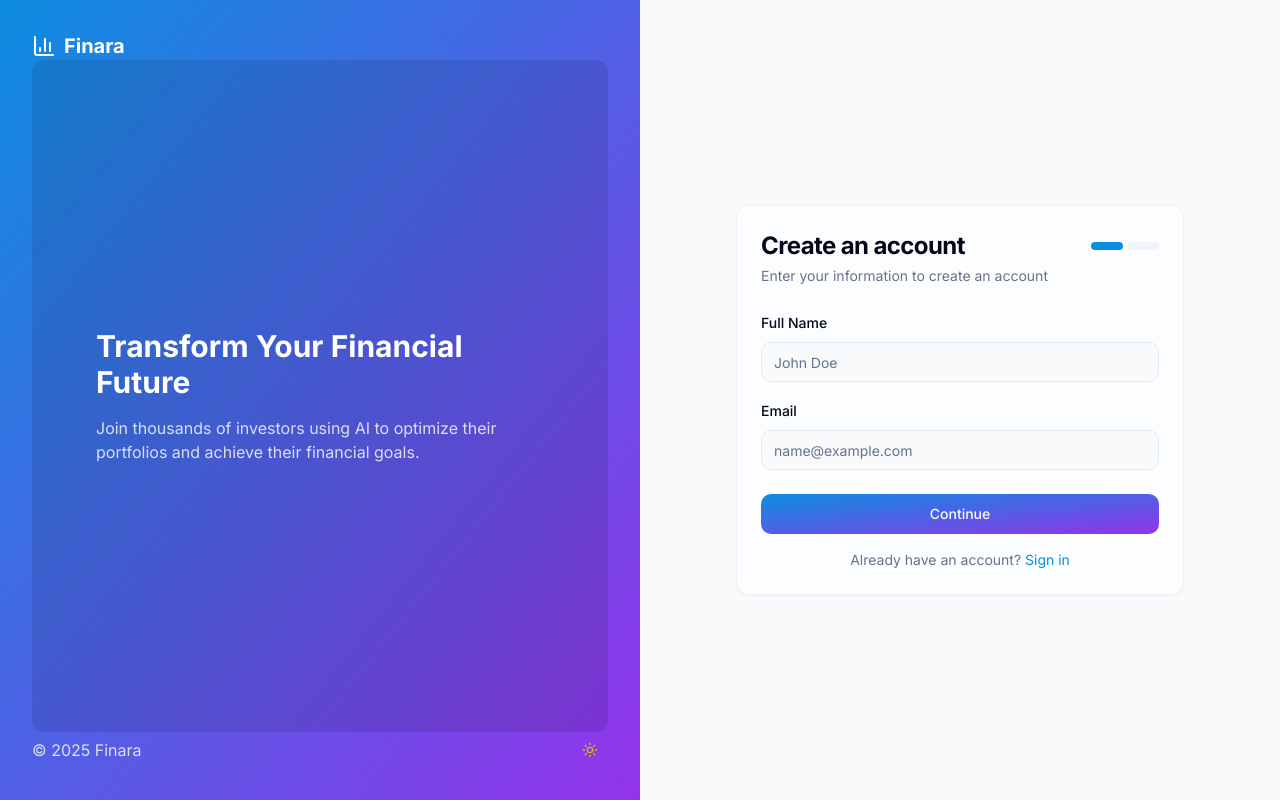
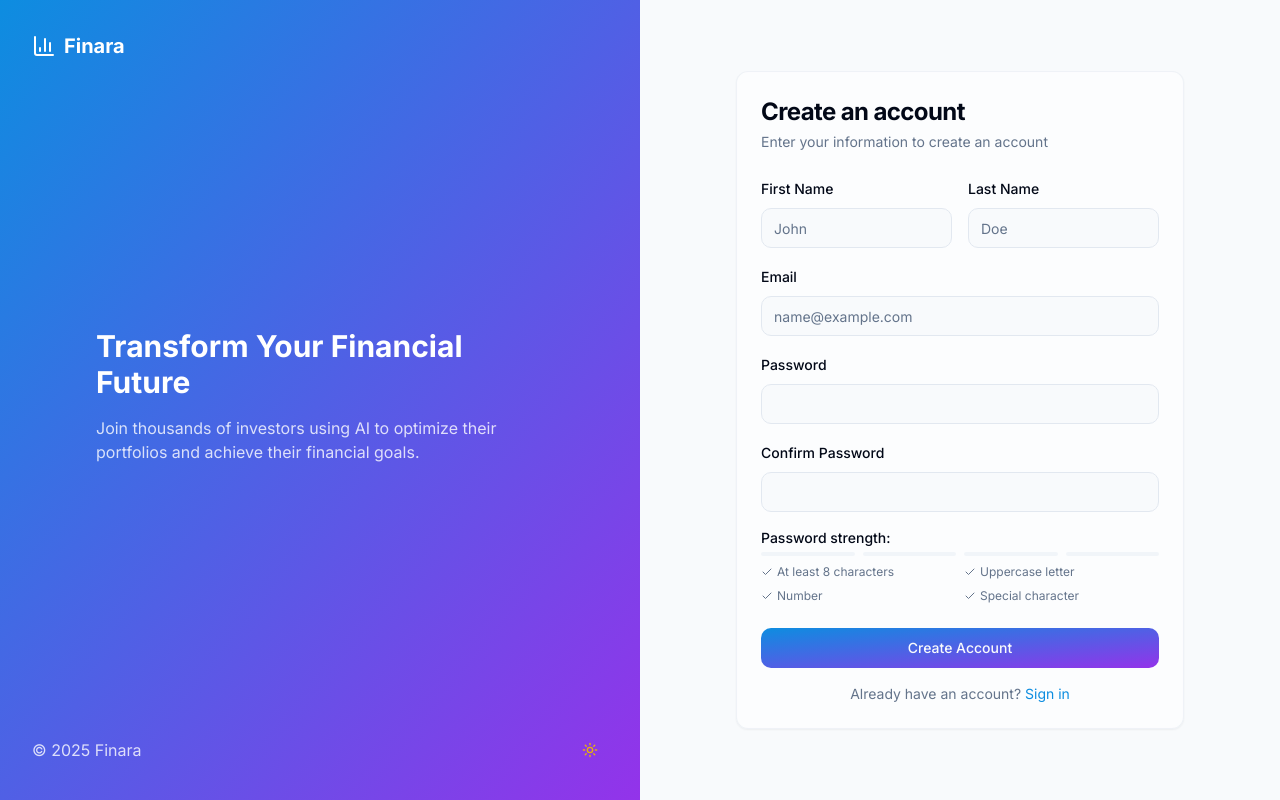
Before and after one commit to Chandresh726/Finara-Frontend, a Next.js app: page /signup in a window 1280 px wide. Built offline with nearby package versions, Linux system fonts and the light colour scheme.

Commit message:
updated UI

```diff
--- a/app/(auth)/layout.tsx
+++ b/app/(auth)/layout.tsx
@@ -20,7 +20,7 @@ export default function AuthLayout({
         </div>
 
         <div className="relative h-full flex items-center justify-center">
-          <div className="absolute inset-0 bg-black/10 rounded-xl" />
+          <div className="absolute inset-0" />
           <div className="relative z-10 text-white max-w-md">
             <h1 className="text-3xl font-bold mb-4">Transform Your Financial Future</h1>
             <p className="text-white/80">
--- a/app/(auth)/login/page.tsx
+++ b/app/(auth)/login/page.tsx
@@ -6,7 +6,7 @@ import Link from "next/link"
 import { useForm } from "react-hook-form"
 import { zodResolver } from "@hookform/resolvers/zod"
 import { motion } from "framer-motion"
-import { CheckCircle, Loader2 } from "lucide-react"
+import { CheckCircle, Loader2, Lock, Mail } from "lucide-react"
 
 import { Button } from "@/components/ui/button"
 import { Card, CardContent, CardDescription, CardFooter, CardHeader, CardTitle } from "@/components/ui/card"
@@ -42,28 +42,33 @@ export default function LoginPage() {
     })
   }
 
+  if (isSuccess) {
     return (
       <div className="w-full max-w-md">
         <motion.div initial={{ opacity: 0, y: 20 }} animate={{ opacity: 1, y: 0 }} transition={{ duration: 0.5 }}>
           <Card className="border border-border/50 bg-card/50 backdrop-blur-sm">
-          {isSuccess ? (
-            <div className="p-8 text-center">
-              <motion.div
-                initial={{ scale: 0 }}
-                animate={{ scale: 1 }}
-                transition={{ type: "spring", stiffness: 200, damping: 10 }}
-                className="w-16 h-16 bg-green-100 dark:bg-green-900/30 rounded-full flex items-center justify-center mx-auto mb-4"
-              >
-                <CheckCircle className="h-8 w-8 text-green-600 dark:text-green-400" />
-              </motion.div>
-              <h2 className="text-2xl font-bold mb-2">Login Successful!</h2>
-              <p className="text-muted-foreground mb-4">Redirecting you to your dashboard...</p>
-              <div className="flex justify-center">
-                <Loader2 className="h-6 w-6 animate-spin text-finance-500 dark:text-finance-400" />
+            <CardHeader className="space-y-1">
+              <div className="flex items-center justify-center">
+                <div className="rounded-full bg-green-100 dark:bg-green-900/30 p-3">
+                  <CheckCircle className="h-6 w-6 text-green-600 dark:text-green-400" />
                 </div>
               </div>
-          ) : (
-            <>
+              <CardTitle className="text-2xl font-bold text-center">Login Successful!</CardTitle>
+              <CardDescription className="text-center">Redirecting you to your dashboard...</CardDescription>
+            </CardHeader>
+            <CardContent className="flex justify-center">
+              <Loader2 className="h-6 w-6 animate-spin text-finance-500 dark:text-finance-400" />
+            </CardContent>
+          </Card>
+        </motion.div>
+      </div>
+    )
+  }
+
+  return (
+    <div className="w-full max-w-md">
+      <motion.div initial={{ opacity: 0, y: 20 }} animate={{ opacity: 1, y: 0 }} transition={{ duration: 0.5 }}>
+        <Card className="border border-border/50 bg-card/50 backdrop-blur-sm">
           <CardHeader className="space-y-1">
             <CardTitle className="text-2xl font-bold">Welcome back</CardTitle>
             <CardDescription>Enter your credentials to access your account</CardDescription>
@@ -72,13 +77,18 @@ export default function LoginPage() {
             <CardContent className="space-y-4">
               <div className="space-y-2">
                 <Label htmlFor="email">Email</Label>
+                <div className="relative">
+                  <div className="absolute inset-y-0 left-0 flex items-center pl-3 pointer-events-none">
+                    <Mail className="h-5 w-5 text-muted-foreground" />
+                  </div>
                   <Input
                     id="email"
                     type="email"
                     placeholder="name@example.com"
+                    className={`pl-10 ${errors.email ? "border-destructive" : ""}`}
                     {...register("email")}
-                      className={errors.email ? "border-destructive" : ""}
                   />
+                </div>
                 {errors.email && <p className="text-sm text-destructive">{errors.email.message}</p>}
               </div>
               <div className="space-y-2">
@@ -88,12 +98,17 @@ export default function LoginPage() {
                     Forgot password?
                   </Link>
                 </div>
+                <div className="relative">
+                  <div className="absolute inset-y-0 left-0 flex items-center pl-3 pointer-events-none">
+                    <Lock className="h-5 w-5 text-muted-foreground" />
+                  </div>
                   <Input
                     id="password"
                     type="password"
+                    className={`pl-10 ${errors.password ? "border-destructive" : ""}`}
                     {...register("password")}
-                      className={errors.password ? "border-destructive" : ""}
                   />
+                </div>
                 {errors.password && <p className="text-sm text-destructive">{errors.password.message}</p>}
               </div>
             </CardContent>
@@ -120,8 +135,6 @@ export default function LoginPage() {
               </p>
             </CardFooter>
           </form>
-            </>
-          )}
         </Card>
       </motion.div>
     </div>
--- a/app/(auth)/signup/page.tsx
+++ b/app/(auth)/signup/page.tsx
@@ -5,7 +5,7 @@ import Link from "next/link"
 import { useForm } from "react-hook-form"
 import { zodResolver } from "@hookform/resolvers/zod"
 import { motion } from "framer-motion"
-import { Check, Loader2 } from "lucide-react"
+import { Check, Loader2, Mail } from "lucide-react"
 
 import { Button } from "@/components/ui/button"
 import { Card, CardContent, CardDescription, CardFooter, CardHeader, CardTitle } from "@/components/ui/card"
@@ -15,39 +15,70 @@ import { signupSchema, type SignupFormValues } from "@/lib/validations"
 
 export default function SignupPage() {
   const [isLoading, setIsLoading] = useState(false)
-  const [step, setStep] = useState(1)
-  const totalSteps = 2
+  const [isSuccess, setIsSuccess] = useState(false)
+  const [email, setEmail] = useState("")
 
   const {
     register,
     handleSubmit,
     formState: { errors },
-    trigger,
     watch,
   } = useForm<SignupFormValues>({
     resolver: zodResolver(signupSchema),
     mode: "onChange",
   })
 
-  const nextStep = async () => {
-    const isValid = await trigger(["name", "email"])
-    if (isValid) setStep(2)
-  }
-
-  const prevStep = () => {
-    setStep(1)
-  }
-
   const onSubmit = async (data: SignupFormValues) => {
     setIsLoading(true)
+    setEmail(data.email)
 
     // Simulate API call
     await new Promise((resolve) => setTimeout(resolve, 1500))
 
     console.log(data)
     setIsLoading(false)
+    setIsSuccess(true)
+  }
 
-    // Here you would normally redirect to dashboard
+  if (isSuccess) {
+    return (
+      <div className="w-full max-w-md">
+        <motion.div initial={{ opacity: 0, y: 20 }} animate={{ opacity: 1, y: 0 }} transition={{ duration: 0.5 }}>
+          <Card className="border border-border/50 bg-card/50 backdrop-blur-sm">
+            <CardHeader className="space-y-1">
+              <div className="flex items-center justify-center">
+                <div className="rounded-full bg-finance-100 dark:bg-finance-900 p-3">
+                  <Mail className="h-6 w-6 text-finance-500 dark:text-finance-400" />
+                </div>
+              </div>
+              <CardTitle className="text-2xl font-bold text-center">Check your email</CardTitle>
+              <CardDescription className="text-center">
+                We've sent a verification link to {email}
+              </CardDescription>
+            </CardHeader>
+            <CardContent className="space-y-4">
+              <p className="text-sm text-muted-foreground text-center">
+                Please click the link in the email to verify your account and complete the signup process.
+              </p>
+            </CardContent>
+            <CardFooter className="flex flex-col space-y-4">
+              <Button
+                className="w-full bg-gradient-primary hover:opacity-90 transition-opacity"
+                onClick={() => setIsSuccess(false)}
+              >
+                Back to Sign Up
+              </Button>
+              <p className="text-sm text-center text-muted-foreground">
+                Already have an account?{" "}
+                <Link href="/login" className="text-finance-500 dark:text-finance-400 hover:underline">
+                  Sign in
+                </Link>
+              </p>
+            </CardFooter>
+          </Card>
+        </motion.div>
+      </div>
+    )
   }
 
   return (
@@ -55,42 +86,32 @@ export default function SignupPage() {
       <motion.div initial={{ opacity: 0, y: 20 }} animate={{ opacity: 1, y: 0 }} transition={{ duration: 0.5 }}>
         <Card className="border border-border/50 bg-card/50 backdrop-blur-sm">
           <CardHeader className="space-y-1">
-            <div className="flex items-center justify-between">
             <CardTitle className="text-2xl font-bold">Create an account</CardTitle>
-              <div className="flex items-center space-x-1">
-                {Array.from({ length: totalSteps }).map((_, i) => (
-                  <div
-                    key={i}
-                    className={`h-2 w-8 rounded-full ${
-                      i + 1 === step
-                        ? "bg-finance-500 dark:bg-finance-400"
-                        : i + 1 < step
-                          ? "bg-finance-300 dark:bg-finance-600"
-                          : "bg-muted"
-                    }`}
-                  />
-                ))}
-              </div>
-            </div>
-            <CardDescription>
-              {step === 1
-                ? "Enter your information to create an account"
-                : "Set up your password to secure your account"}
-            </CardDescription>
+            <CardDescription>Enter your information to create an account</CardDescription>
           </CardHeader>
           <form onSubmit={handleSubmit(onSubmit)}>
             <CardContent className="space-y-4">
-              {step === 1 ? (
-                <>
+              <div className="grid grid-cols-2 gap-4">
                 <div className="space-y-2">
-                    <Label htmlFor="name">Full Name</Label>
+                  <Label htmlFor="firstName">First Name</Label>
                   <Input
-                      id="name"
-                      placeholder="John Doe"
-                      {...register("name")}
-                      className={errors.name ? "border-destructive" : ""}
+                    id="firstName"
+                    placeholder="John"
+                    {...register("firstName")}
+                    className={errors.firstName ? "border-destructive" : ""}
                   />
-                    {errors.name && <p className="text-sm text-destructive">{errors.name.message}</p>}
+                  {errors.firstName && <p className="text-sm text-destructive">{errors.firstName.message}</p>}
+                </div>
+                <div className="space-y-2">
+                  <Label htmlFor="lastName">Last Name</Label>
+                  <Input
+                    id="lastName"
+                    placeholder="Doe"
+                    {...register("lastName")}
+                    className={errors.lastName ? "border-destructive" : ""}
+                  />
+                  {errors.lastName && <p className="text-sm text-destructive">{errors.lastName.message}</p>}
+                </div>
               </div>
               <div className="space-y-2">
                 <Label htmlFor="email">Email</Label>
@@ -103,9 +124,6 @@ export default function SignupPage() {
                 />
                 {errors.email && <p className="text-sm text-destructive">{errors.email.message}</p>}
               </div>
-                </>
-              ) : (
-                <>
               <div className="space-y-2">
                 <Label htmlFor="password">Password</Label>
                 <Input
@@ -195,26 +213,11 @@ export default function SignupPage() {
                   </div>
                 </div>
               </div>
-                </>
-              )}
             </CardContent>
             <CardFooter className="flex flex-col space-y-4">
-              {step === 1 ? (
-                <Button
-                  type="button"
-                  className="w-full bg-gradient-primary hover:opacity-90 transition-opacity"
-                  onClick={nextStep}
-                >
-                  Continue
-                </Button>
-              ) : (
-                <div className="flex w-full space-x-2">
-                  <Button type="button" variant="outline" className="flex-1" onClick={prevStep}>
-                    Back
-                  </Button>
               <Button
                 type="submit"
-                    className="flex-1 bg-gradient-primary hover:opacity-90 transition-opacity"
+                className="w-full bg-gradient-primary hover:opacity-90 transition-opacity"
                 disabled={isLoading}
               >
                 {isLoading ? (
@@ -226,8 +229,6 @@ export default function SignupPage() {
                   "Create Account"
                 )}
               </Button>
-                </div>
-              )}
               <p className="text-sm text-center text-muted-foreground">
                 Already have an account?{" "}
                 <Link href="/login" className="text-finance-500 dark:text-finance-400 hover:underline">
--- a/lib/validations.ts
+++ b/lib/validations.ts
@@ -7,7 +7,8 @@ export const loginSchema = z.object({
 
 export const signupSchema = z
   .object({
-    name: z.string().min(2, { message: "Name must be at least 2 characters" }),
+    firstName: z.string().min(2, { message: "First name must be at least 2 characters" }),
+    lastName: z.string().min(2, { message: "Last name must be at least 2 characters" }),
     email: z.string().email({ message: "Please enter a valid email address" }),
     password: z.string().min(8, { message: "Password must be at least 8 characters" }),
     confirmPassword: z.string().min(8, { message: "Password must be at least 8 characters" }),
```
Lines whose indentation alone changed are shown as unchanged.
